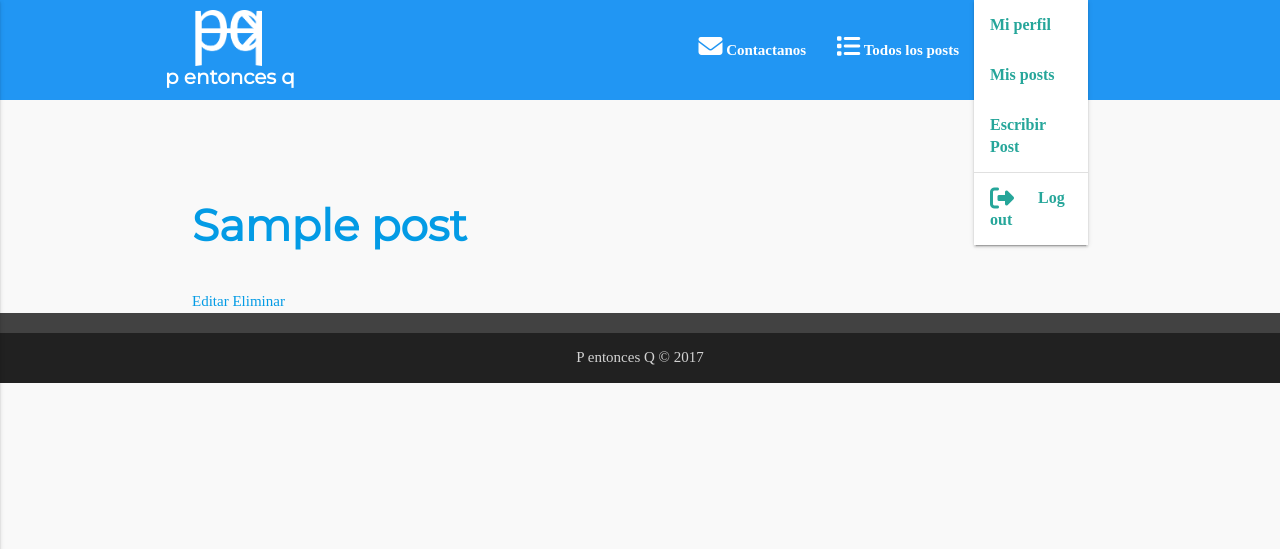
After one commit to vligas/BlogComputacion, a Django app: a page that uses BlogComputacion/blog/templates/blog/main2.html in a window 1280 px wide, after a click that opens the changed part. The commit adds this page. Shown: the top 549 px of the page. Run offline with Django 3.2, Linux system fonts and the light colour scheme; a user stored in the database is signed in; tables that the repository leaves empty hold one stand-in row (values such as "Sample post"); some libraries are stand-ins or nearby versions; some web fonts are replaced.

Commit message:
Lista la views de mostrar los post de un usuario en especifico, acamodado el redirect de eliminar. Te toca poner bonito eso con css y amor

```diff
--- a/BlogComputacion/blog/templates/blog/main.html
+++ b/BlogComputacion/blog/templates/blog/main.html
@@ -24,7 +24,7 @@
     <ul id="dropdown1" class="dropdown-content">
       <li><a href="#!">Mi perfil</a></li>
       {% if perms.blog.add_post %}
-        <li><a href="#!">Mis posts</a></li>
+        <li><a href="{% url 'showAllMyPost' %}">Mis posts</a></li>
         <li><a href="{% url 'create' %}">Escribir Post</a></li>
       {% endif %}
       <li class="divider"></li>
@@ -34,7 +34,7 @@
     <ul id="dropdown2" class="dropdown-content">
       <li><a href="#!">Mi perfil</a></li>
       {% if perms.blog.add_post %}
-        <li><a href="#!">Mis posts</a></li>
+        <li><a href="{% url 'showAllMyPost' %}">Mis posts</a></li>
         <li><a href="{% url 'create' %}">Escribir Post</a></li>
       {% endif %}
       <li class="divider"></li>
--- a/BlogComputacion/blog/templates/blog/main2.html
+++ b/BlogComputacion/blog/templates/blog/main2.html
@@ -36,7 +36,7 @@
     <ul id="dropdown1" class="dropdown-content">
       <li><a href="#!">Mi perfil</a></li>
       {% if perms.blog.add_post %}
-        <li><a href="#!">Mis posts</a></li>
+        <li><a href="{% url 'showAllMyPost' %}">Mis posts</a></li>
         <li><a href="{% url 'create' %}">Escribir Post</a></li>
       {% endif %}
       <li class="divider"></li>
@@ -46,7 +46,7 @@
     <ul id="dropdown2" class="dropdown-content">
       <li><a href="#!">Mi perfil</a></li>
       {% if perms.blog.add_post %}
-        <li><a href="#!">Mis posts</a></li>
+        <li><a href="{% url 'showAllMyPost' %}">Mis posts</a></li>
         <li><a href="{% url 'create' %}">Escribir Post</a></li>
       {% endif %}
       <li class="divider"></li>
--- /dev/null
+++ b/BlogComputacion/blog/templates/blog/pages/all_my_post.html
@@ -0,0 +1,14 @@
+{% extends 'blog/main2.html' %}
+
+{% block title %} Todos mis posts {% endblock %}
+
+{% block content %}
+{% for entrada in all_post %}
+<h3><a href="{% url 'showOne' entrada.id %}">{{ entrada.title }}</a></h3>
+<br>
+<a href="{% url 'update' entrada.id %}">Editar</a>
+<a href="{% url 'deletePost' entrada.id %}">Eliminar</a>
+
+{% endfor %}
+
+{% endblock %}
--- a/BlogComputacion/blog/urls.py
+++ b/BlogComputacion/blog/urls.py
@@ -7,6 +7,7 @@ urlpatterns = [
     url(r'^posts/$', showAll.as_view(), name='showAll'),  # Muestra todos los posts
     url(r'^contact/$', views.contact, name='contact'),  # Muestra todos los posts
     url(r'^posts/(?P<id>[0-9]+)/$', views.showOne, name='showOne'),  # Muestra un post en especifico con todos sus detalles
+    url(r'^mis_post/$', views.showAllMyPost, name='showAllMyPost'),
     url(r'^posts/(?P<id>[0-9]+)/edit', views.updatePost, name = 'update'),
     url(r'^create_post/$', views.createPost, name="create"), # en esta url cuando se realiza una peticion GET se muestra el formulario, y cuando es una peticion POST se procesa y se redirecciona en caso de ser correcto
     url(r'^posts/(?P<id>[0-9]+)/borrar', views.deletePost, name ='deletePost'),
--- a/BlogComputacion/blog/views.py
+++ b/BlogComputacion/blog/views.py
@@ -76,9 +76,15 @@ def showOne(request, id):
 
     return render(request, 'blog/pages/detail.html', context)
 
+@login_required
+@permission_required('blog.add_post', raise_exception=True)
+def showAllMyPost(request):
+    all_post = Post.objects.filter(author = request.user)
 
-
-
+    context = {
+        'all_post':all_post
+    }
+    return render(request, 'blog/pages/all_my_post.html', context)
 
 # -----------| UPDATE |-----------
 @login_required
@@ -120,7 +126,7 @@ def updatePost(request, id):
 def deletePost(request, id):
     post = get_object_or_404(Post, pk=id)
     post.delete()
-    return redirect('showAll')
+    return redirect('showAllMyPost')
 
 
 # ---------| VIEW PARA ENVIAR SUGERENCIAS |---------
```
